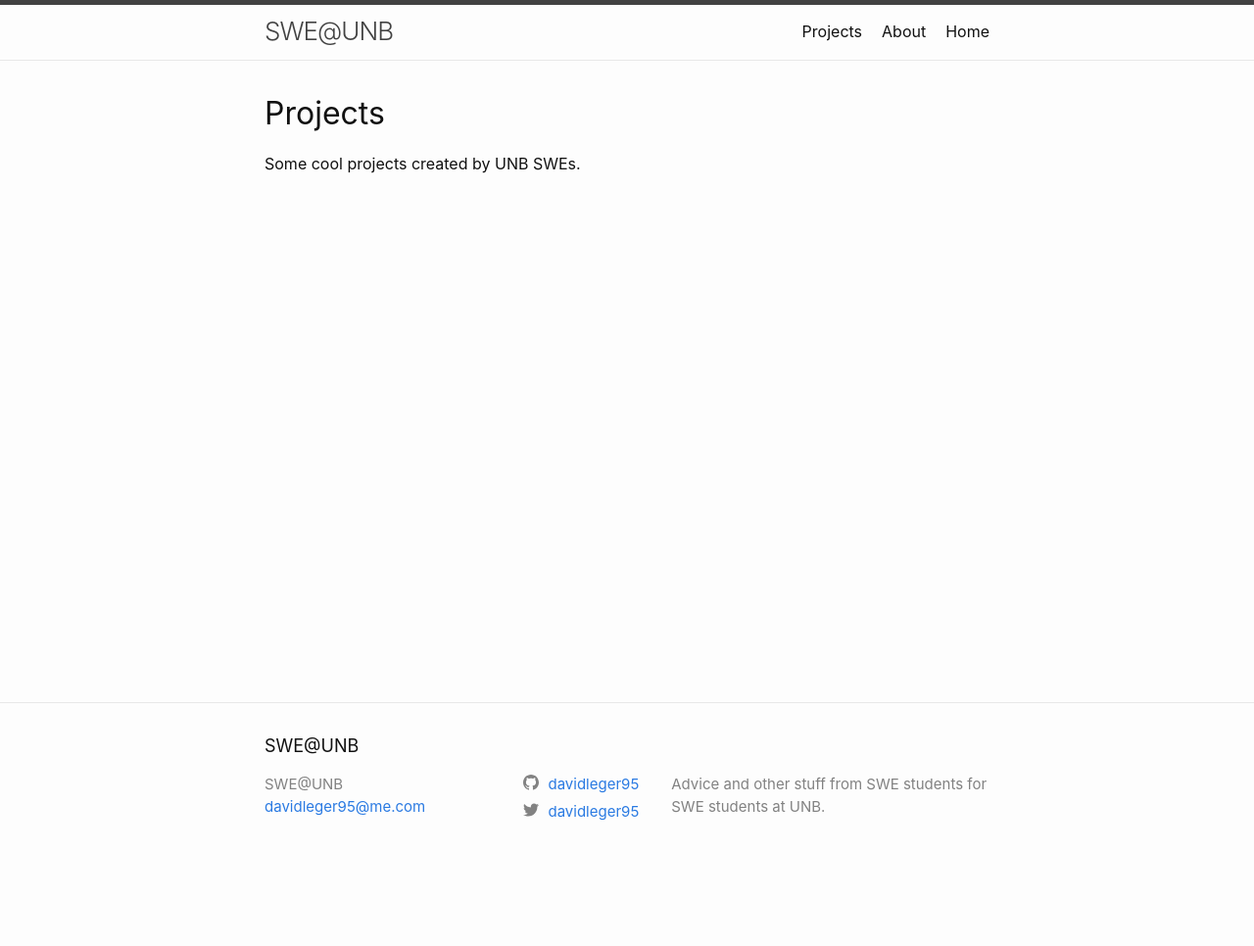
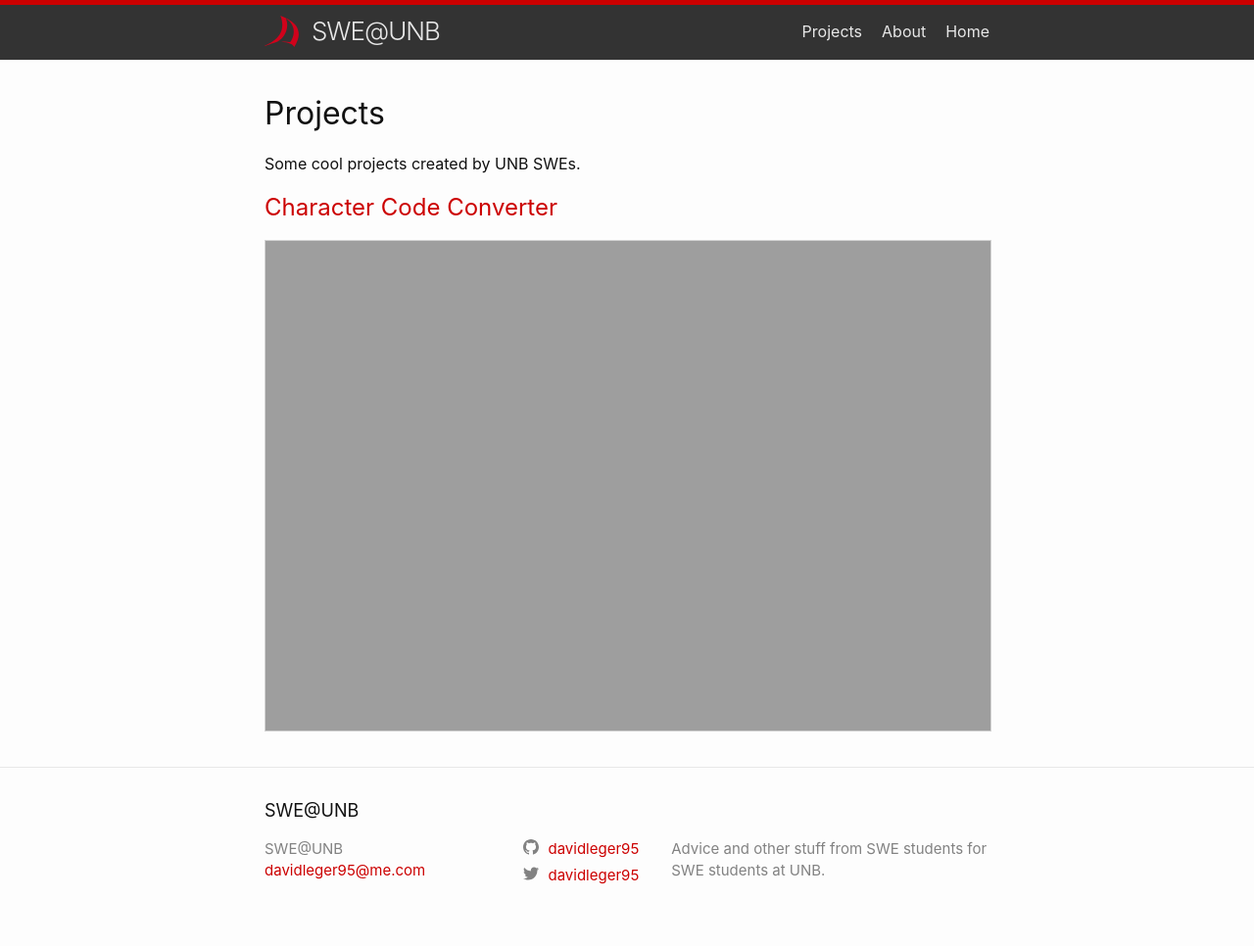
Before and after one commit to davidleger95/swe, a Jekyll site: the page built from projects/index.md, in a window 1280 px wide. Shown: the whole page at 98% size. Built offline with Jekyll 4.4.1, drawn with Linux system fonts in a browser that asks for light colours; before the commit the page ends 900 px from its top, so only the background shows below that.

Commit message:
added unb branding

```diff
--- a/_includes/header.html
+++ b/_includes/header.html
@@ -3,6 +3,7 @@
   <div class="wrapper">
     {%- assign default_paths = site.pages | map: "path" -%}
     {%- assign page_paths = site.header_pages | default: default_paths -%}
+    <img class="site-logo" src="{{site.baseurl}}/assets/unb-logo.svg" alt="" />
     <a class="site-title" rel="author" href="{{ "/" | relative_url }}">{{ site.title | escape }}</a>
 
     {%- if page_paths -%}
--- a/_sass/minima.scss
+++ b/_sass/minima.scss
@@ -12,7 +12,7 @@ $spacing-unit:     30px !default;
 
 $text-color:       #111 !default;
 $background-color: #fdfdfd !default;
-$brand-color:      #2a7ae2 !default;
+$brand-color:      #cc0000 !default;
 
 $grey-color:       #828282 !default;
 $grey-color-light: lighten($grey-color, 40%) !default;
--- a/_sass/minima/_layout.scss
+++ b/_sass/minima/_layout.scss
@@ -2,12 +2,22 @@
  * Site header
  */
 .site-header {
-  border-top: 5px solid $grey-color-dark;
+  border-top: 5px solid $brand-color;
   border-bottom: 1px solid $grey-color-light;
   min-height: $spacing-unit * 1.865;
-
+  // background-color: #cc0000;
+  background-color: #333;
+  color: $grey-color-light;
   // Positioning context for the mobile navigation icon
   position: relative;
+  .wrapper {
+    display: flex;
+    align-items: center;
+  }
+}
+
+.site-logo {
+  height: 2em;
 }
 
 .site-title {
@@ -16,16 +26,16 @@
   line-height: $base-line-height * $base-font-size * 2.25;
   letter-spacing: -1px;
   margin-bottom: 0;
-  float: left;
+  padding: 0 0.5em;
+  flex-grow: 1;
 
   &,
   &:visited {
-    color: $grey-color-dark;
+    color: inherit;
   }
 }
 
 .site-nav {
-  float: right;
   line-height: $base-line-height * $base-font-size * 2.25;
 
   .nav-trigger {
@@ -37,7 +47,7 @@
   }
 
   .page-link {
-    color: $text-color;
+    color: inherit;
     line-height: $base-line-height;
 
     // Gaps between nav items, but not on the last one
@@ -91,6 +101,7 @@
     .page-link {
       display: block;
       padding: 5px 10px;
+      color: $text-color;
 
       &:not(:last-child) {
         margin-right: 0;
--- a/projects/index.md
+++ b/projects/index.md
@@ -6,3 +6,7 @@ title: Projects
 # Projects
 
 Some cool projects created by UNB SWEs.
+
+## [Character Code Converter](https://davidleger95.github.io/ascii-app/)
+
+<iframe src="https://davidleger95.github.io/ascii-app/" style="width: 100%; min-height: 500px; border: 1px solid lightgrey"></iframe>
```
Also changed, not shown: assets/unb-logo.svg (added).
